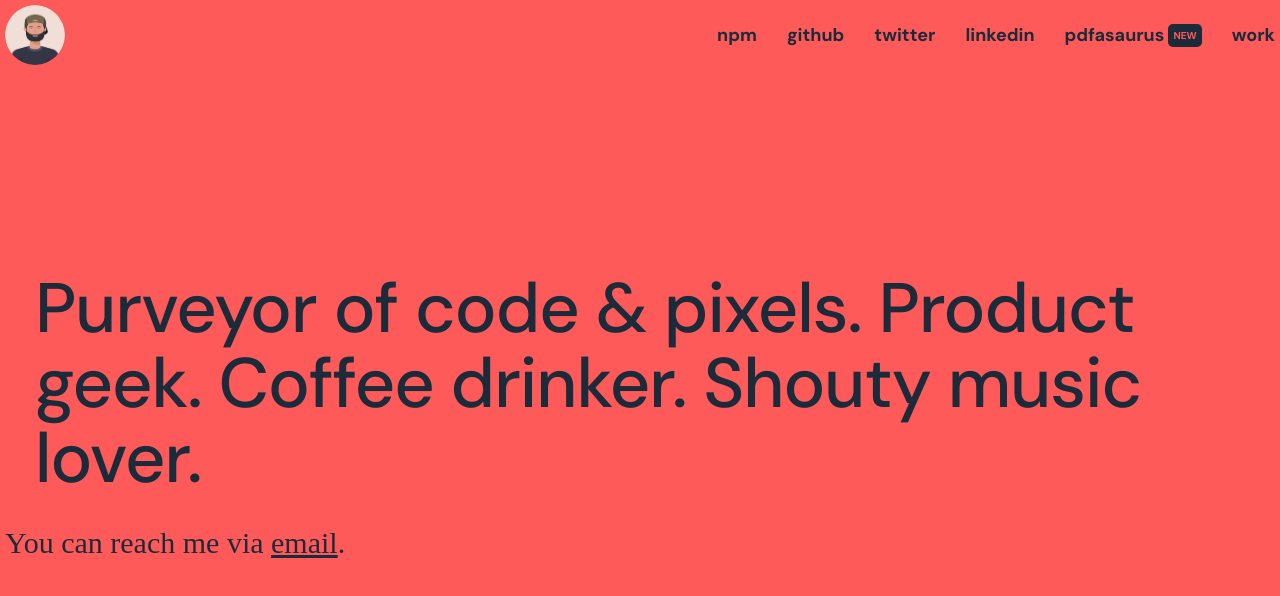
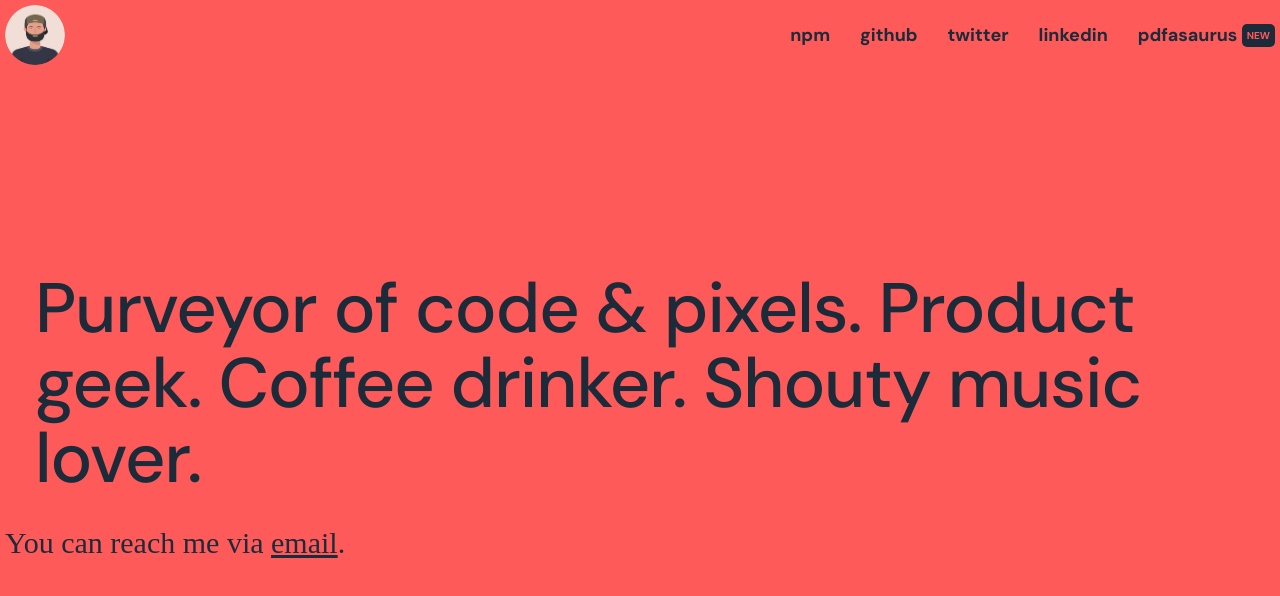
Before and after one commit to joduplessis/joduplessis, a Vue app: page / in a window 1280 px wide. Shown: the top 596 px of the page. Built offline with nearby package versions, Linux system fonts and the light colour scheme; a web font is replaced by a local one; what vue-masonry, vue-progressbar would draw is missing.

Commit message:
hide link

```diff
--- a/src/components/Home.vue
+++ b/src/components/Home.vue
@@ -13,7 +13,7 @@
 								pdfasaurus
 								<span>new</span>
 							</a>
-							<router-link :to="{ name: 'Work'}">work</router-link>
+							<!-- <router-link :to="{ name: 'Work'}">work</router-link> -->
             	<!--
 							<a href="mailto:hello@joduplessis.com" target="_blank">say hello</a>
 							<a href="mailto:jo@joduplessis.com" target="_blank"><img src="../assets/icons/at-fill.svg" /></a>
```
